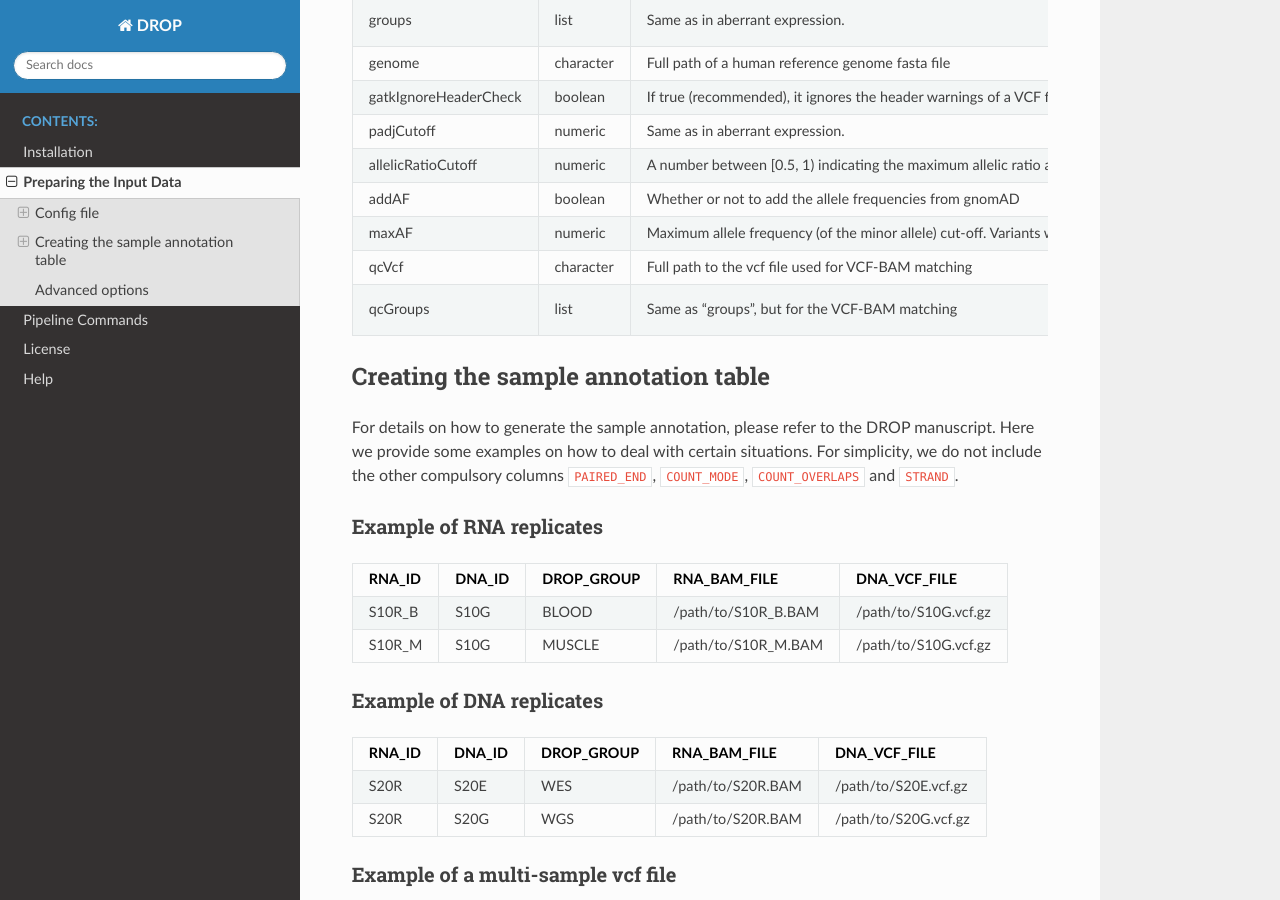
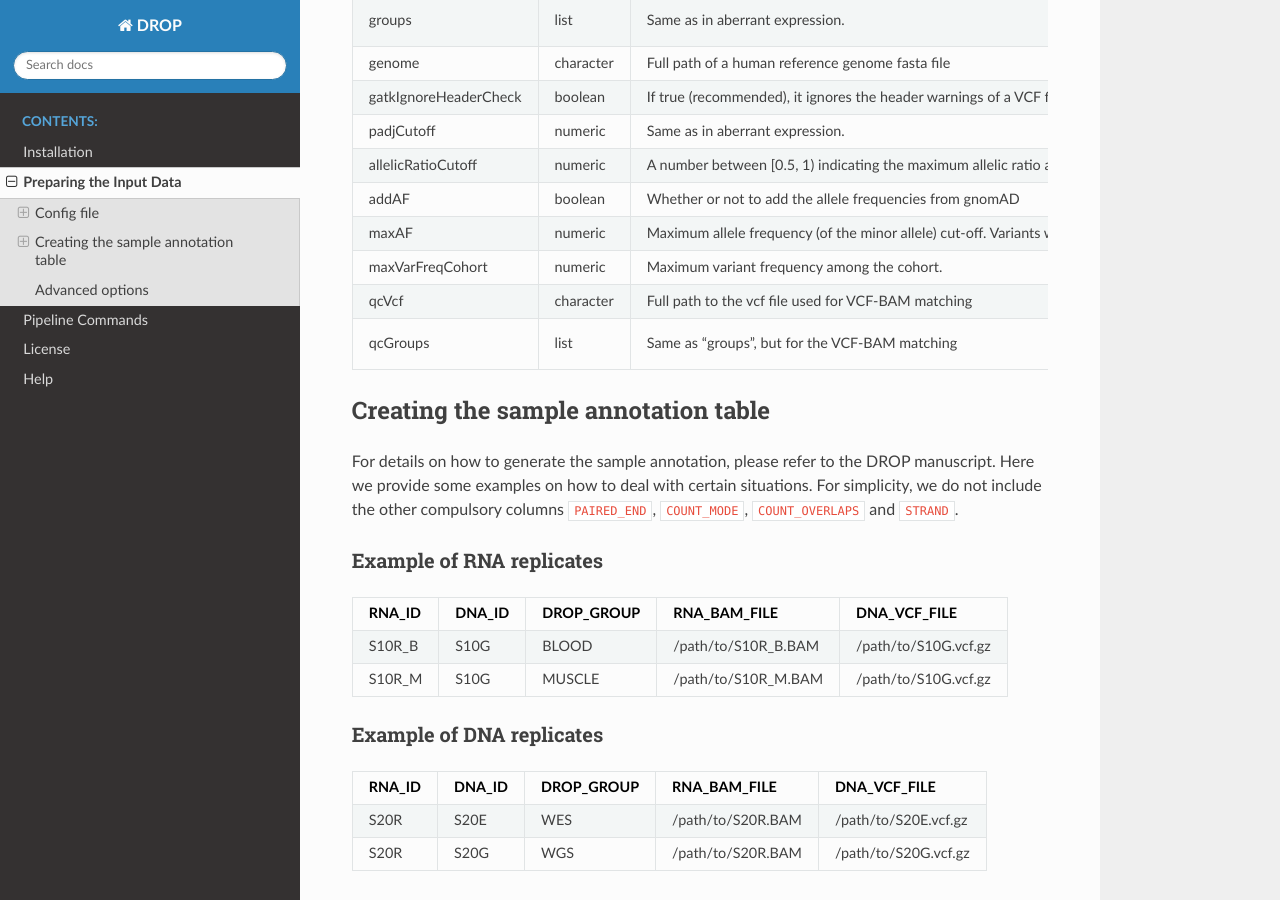
Before and after one commit to gagneurlab/drop, a Sphinx documentation site: the page built from docs/source/prepare.rst, in a window 1280 px wide and 900 px high, scrolled down 2421 px. Built offline with Sphinx 7.4.7 and the Read the Docs theme 2.0.0, drawn with Linux system fonts in a browser that asks for light colours.

Commit message:
maxVarFreqCohort doc added

```diff
--- a/docs/source/prepare.rst
+++ b/docs/source/prepare.rst
@@ -118,6 +118,7 @@ padjCutoff             numeric    Same as in aberrant expression.
 allelicRatioCutoff     numeric    A number between [0.5, 1) indicating the maximum allelic ratio allele1/(allele1+allele2) for the test to be significant.  ``0.8``
 addAF                  boolean    Whether or not to add the allele frequencies from gnomAD                                                                  ``true``
 maxAF                  numeric    Maximum allele frequency (of the minor allele) cut-off. Variants with AF equal or below this number are considered rare.  ``0.001``
+maxVarFreqCohort       numeric    Maximum variant frequency among the cohort.                                                                               ``0.05``
 qcVcf                  character  Full path to the vcf file used for VCF-BAM matching                                                                       ``/path/to/qc_vcf.vcf.gz``
 qcGroups               list       Same as “groups”, but for the VCF-BAM matching                                                                            ``# see aberrant expression example``
 =====================  =========  ========================================================================================================================  ======
```
